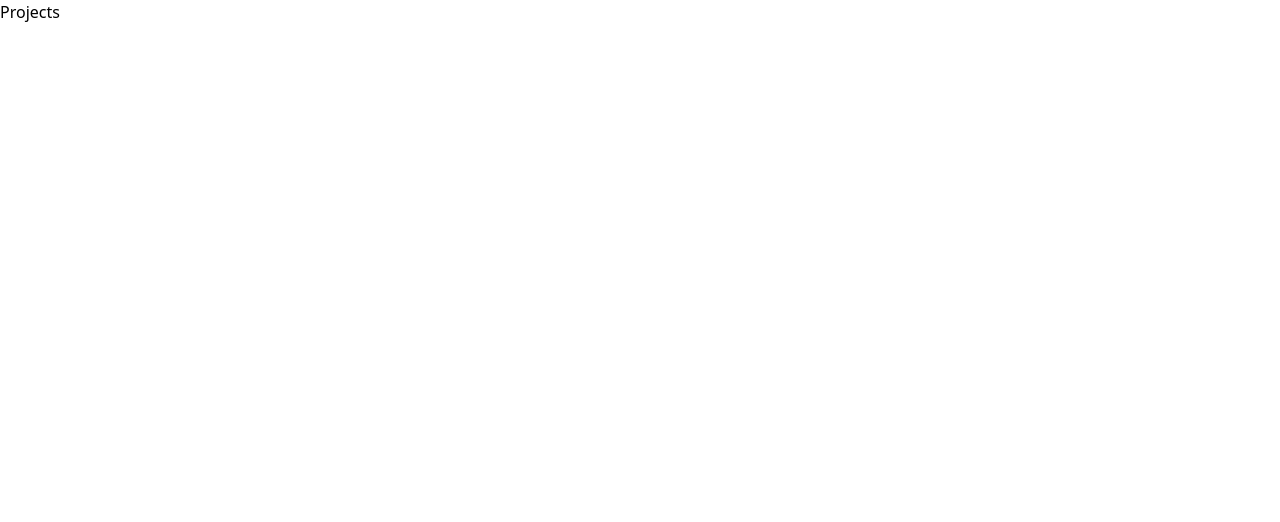
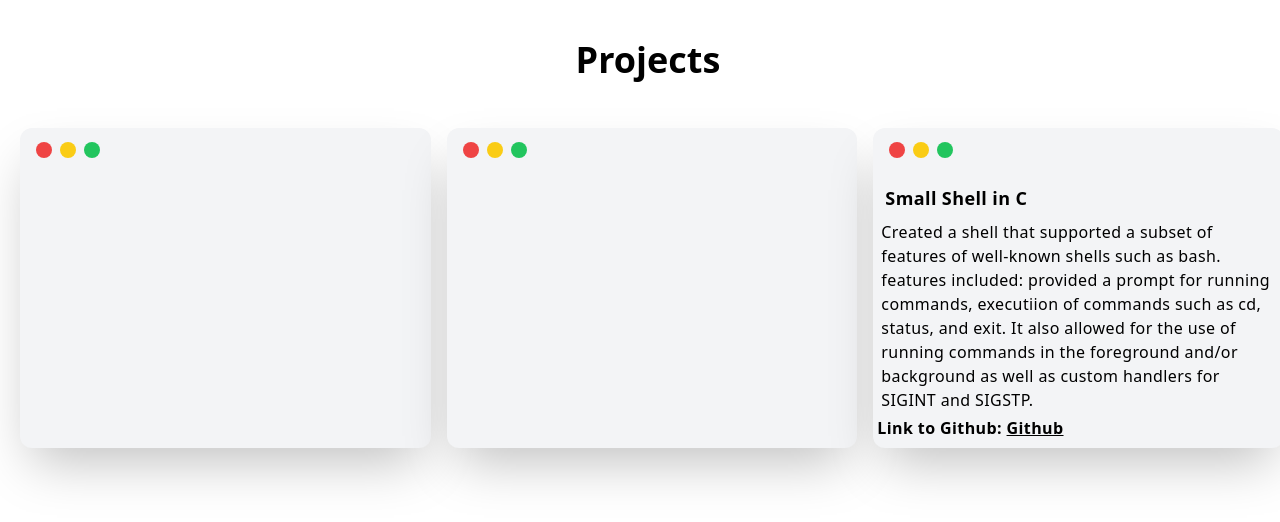
Before and after one commit to fuenteed/website, a Next.js app in the folder my-portfolio/: page /projects in a window 1280 px wide. Shown: the top 522 px of the page. Built offline with nearby package versions, Linux system fonts and the light colour scheme.

Commit message:
updated Projects page

```diff
--- a/my-portfolio/app/projects/page.js
+++ b/my-portfolio/app/projects/page.js
@@ -7,8 +7,84 @@ import '../../app/globals.css'
 
 export default function projects() {
   return (
-    <div>
-      <h1>Projects</h1>
+    <div className='w-full min-w-full m-2'>
+      <header className='text-center m-10 '>
+
+        <h1 className='text-4xl font-bold'>Projects</h1>
+
+      </header>
+
+
+      <div className='w-full flex grid-cols-3 justify-around m-1'>
+
+          <div class="w-1/3 h-80  bg-gray-100 rounded-xl shadow-2xl m-2">
+            <div class="flex items-center p-3">
+              <div class="px-1">
+                <span class="w-4 h-4 rounded-full inline-block bg-red-500 cursor-pointer"></span>
+              </div>
+              <div class="px-1">
+                <span class="w-4 h-4 rounded-full inline-block bg-yellow-400 cursor-pointer"></span>
+              </div>
+              <div class="px-1">
+                <span class="w-4 h-4 rounded-full inline-block bg-green-500 cursor-pointer"></span>
+              </div>
+            </div>
+          </div>
+
+          <div class="w-1/3 h-80  bg-gray-100 rounded-xl shadow-2xl m-2">
+            <div class="flex items-center p-3">
+              <div class="px-1">
+                <span class="w-4 h-4 rounded-full inline-block bg-red-500 cursor-pointer"></span>
+              </div>
+              <div class="px-1">
+                <span class="w-4 h-4 rounded-full inline-block bg-yellow-400 cursor-pointer"></span>
+              </div>
+              <div class="px-1">
+                <span class="w-4 h-4 rounded-full inline-block bg-green-500 cursor-pointer"></span>
+              </div>
+            </div>
+          </div>
+
+
+
+          <div class="w-1/3 h-80  bg-gray-100 rounded-xl shadow-2xl m-2">
+            <div class="flex items-center p-3">
+              <div class="px-1">
+                <span class="w-4 h-4 rounded-full inline-block bg-red-500 cursor-pointer"></span>
+              </div>
+              <div class="px-1">
+                <span class="w-4 h-4 rounded-full inline-block bg-yellow-400 cursor-pointer"></span>
+              </div>
+              <div class="px-1">
+                <span class="w-4 h-4 rounded-full inline-block bg-green-500 cursor-pointer"></span>
+              </div>
+            </div>
+
+
+            <div className='m-1 tracking-wide'>
+
+                <h2 className='m-2 text-lg font-bold'>
+                  Small Shell in C
+                </h2>
+
+                <p className='m-1'>
+                    Created a shell that supported a subset of features of well-known shells such as bash.
+                    features included: provided a prompt for running commands, executiion of commands such as cd, status, and exit.
+                    It also allowed for the use of running commands in the foreground and/or background as well as custom handlers for
+                    SIGINT and SIGSTP.
+                </p>
+
+                <span className='font-bold mt-10'>Link to Github: <Link className='underline' href='https://github.com/fuenteed/smallsh'>Github</Link> </span>
+
+
+
+            </div>
+          </div>
+
+
+
+      </div>
+
     </div>
   )
 }
```
